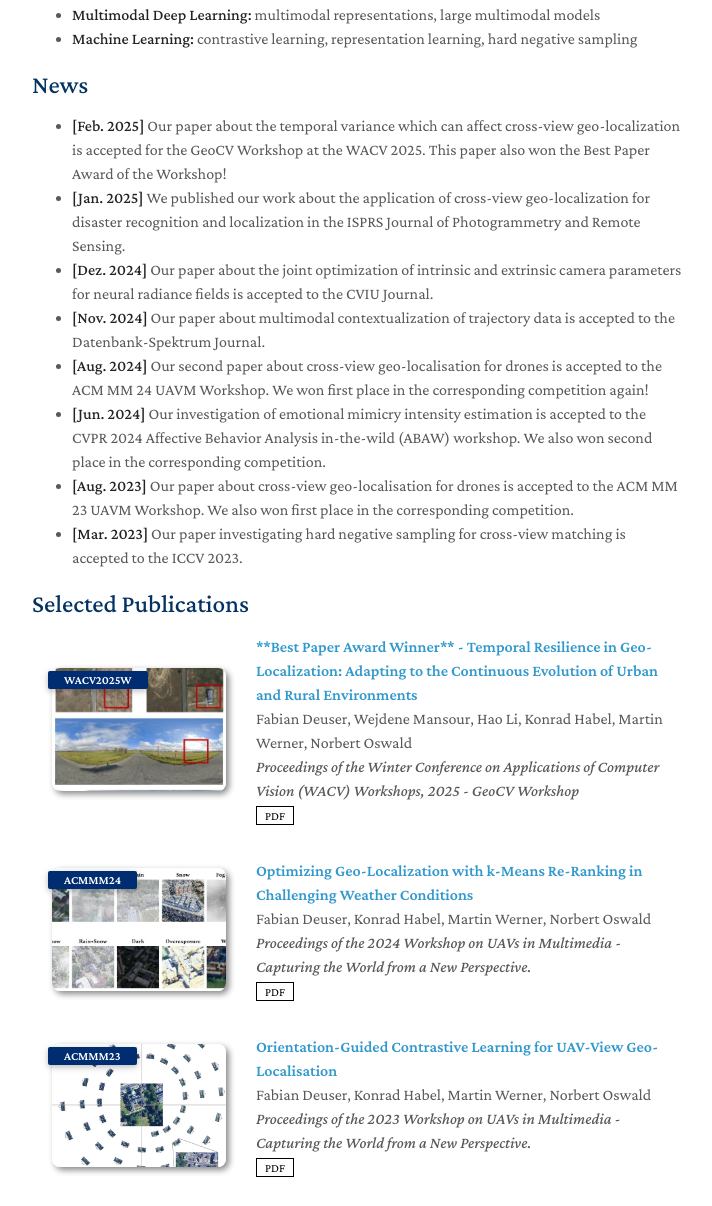
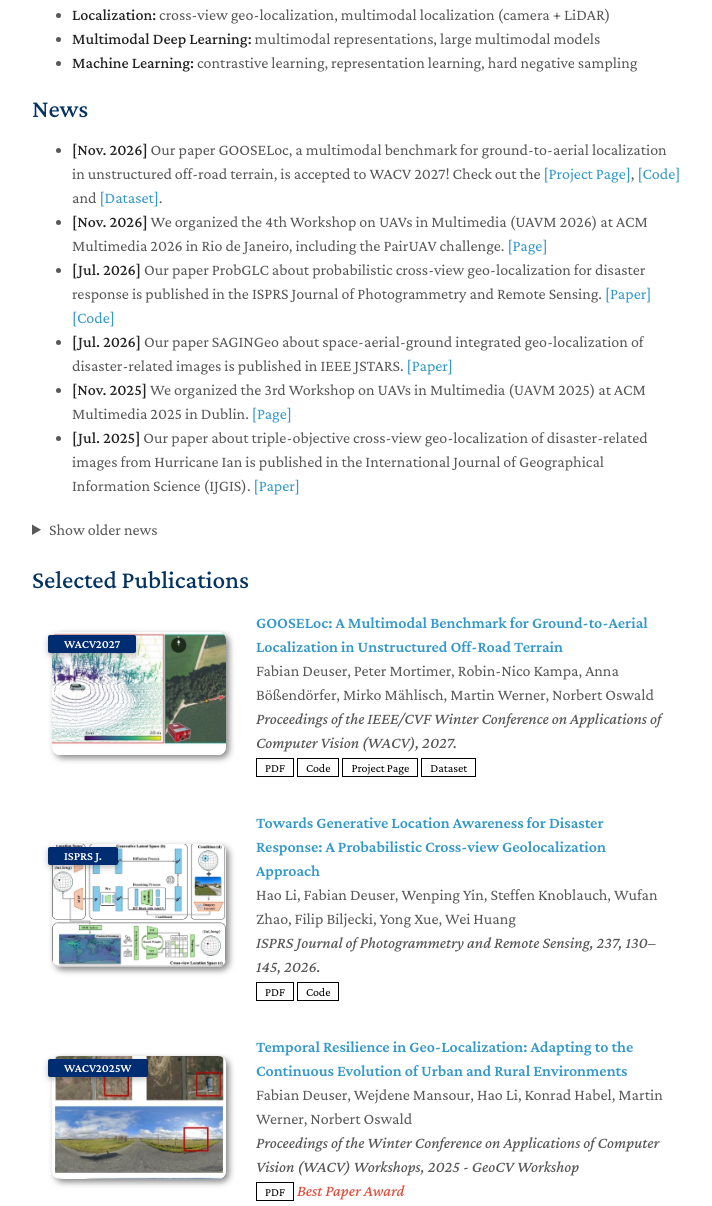
Before and after one commit to Skyy93/skyy93.github.io, a plain HTML site: page index.html in a window 1280 px wide. Shown: the part 380-1586 px from the top of the page, without its empty margins (438-1150 px from the left). Drawn offline with nearby package versions, Linux system fonts and the light colour scheme; some icons are missing.

Commit message:
Update website (Nov. 2026)
Co-Authored-By: Claude Opus 5.5 <noreply@anthropic.com>

```diff
--- a/index.html
+++ b/index.html
@@ -41,7 +41,7 @@
         <h1>Fabian Deuser</h1>
 
 
-        <position style="font-size:1.10rem;">Ph.D. Student</position>
+        <position style="font-size:1.10rem;">Ph.D. Candidate</position>
         <br>
 
 
@@ -58,6 +58,12 @@
 
         <a style="margin: 0 5px 0 0" href="https://scholar.google.com/citations?user=gVHdhvIAAAAJ&hl=en">
           <i class="ai ai-google-scholar" style="font-size:1.2rem"></i>
+        </a>
+
+
+
+        <a style="margin: 0 5px 0 0" href="https://orcid.org/0000-0003-4511-4223">
+          <i class="ai ai-orcid" style="font-size:1.2rem"></i>
         </a>
 
 
@@ -80,7 +86,7 @@
 
       <h2 id="about-me">About Me</h2>
 
-<p>I am a Ph.D. student at the University of the Bundeswehr Munich and the TUM. My research started with image retrieval for geo-localization, but has since shifted to more general approaches to sampling in deep learning. I am particularly interested in contrastive learning and the dynamics of sampling, and how they affect learning efficiency, generalization, and convergence speed. I also investigate how insights from multimodal learning and image synthesis can contribute to these challenges.</p>
+<p>I am a Ph.D. candidate at the University of the Bundeswehr Munich and the TUM and recently submitted my thesis. My research focuses on cross-view geo-localization, i.e., localizing ground-level images by matching them against aerial and satellite imagery, and on the contrastive learning and sampling strategies behind such retrieval models. Recently, I have extended this to multimodal localization with camera and LiDAR in unstructured off-road terrain and to geo-localization for disaster response.</p>
 
 <p>If you want to collaborate just write me a mail.</p>
 
@@ -88,6 +94,7 @@
 
 <ul>
   <li><strong>Computer Vision:</strong> image retrieval, cross-view image matching, image synthesis</li>
+  <li><strong>Localization:</strong> cross-view geo-localization, multimodal localization (camera + LiDAR)</li>
   <li><strong>Multimodal Deep Learning:</strong> multimodal representations, large multimodal models</li>
   <li><strong>Machine Learning:</strong> contrastive learning, representation learning, hard negative sampling</li>
 </ul>
@@ -95,9 +102,21 @@
 <h2 id="news">News</h2>
 
 <ul>
+  <li><strong>[Nov. 2026]</strong> Our paper GOOSELoc, a multimodal benchmark for ground-to-aerial localization in unstructured off-road terrain, is accepted to WACV 2027! Check out the <a href="https://gooseloc.github.io/">[Project Page]</a>, <a href="https://github.com/GOOSELoc/GOOSELoc">[Code]</a> and <a href="https://huggingface.co/datasets/Skyy93/GOOSELoc">[Dataset]</a>.</li>
+  <li><strong>[Nov. 2026]</strong> We organized the 4th Workshop on UAVs in Multimedia (UAVM 2026) at ACM Multimedia 2026 in Rio de Janeiro, including the PairUAV challenge. <a href="https://zdzheng.xyz/ACMMM2026Workshop-UAV">[Page]</a></li>
+  <li><strong>[Jul. 2026]</strong> Our paper ProbGLC about probabilistic cross-view geo-localization for disaster response is published in the ISPRS Journal of Photogrammetry and Remote Sensing. <a href="https://doi.org/10.1016/j.isprsjprs.2026.03.050">[Paper]</a> <a href="https://github.com/bobleegogogo/ProbGLC">[Code]</a></li>
+  <li><strong>[Jul. 2026]</strong> Our paper SAGINGeo about space-aerial-ground integrated geo-localization of disaster-related images is published in IEEE JSTARS. <a href="https://doi.org/10.1109/JSTARS.2026.3712316">[Paper]</a></li>
+  <li><strong>[Nov. 2025]</strong> We organized the 3rd Workshop on UAVs in Multimedia (UAVM 2025) at ACM Multimedia 2025 in Dublin. <a href="https://www.zdzheng.xyz/ACMMM2025Workshop-UAV/">[Page]</a></li>
+  <li><strong>[Jul. 2025]</strong> Our paper about triple-objective cross-view geo-localization of disaster-related images from Hurricane Ian is published in the International Journal of Geographical Information Science (IJGIS). <a href="https://doi.org/10.1080/13658816.2025.2524857">[Paper]</a></li>
+</ul>
+
+<details style="margin-bottom: 1.5em;">
+  <summary style="cursor: pointer;">Show older news</summary>
+
+  <ul>
     <li><strong>[Feb. 2025]</strong> Our paper about the temporal variance which can affect cross-view geo-localization is accepted for the GeoCV Workshop at the WACV 2025. This paper also won the Best Paper Award of the Workshop!</li>
     <li><strong>[Jan. 2025]</strong> We published our work about the application of cross-view geo-localization for disaster recognition and localization in the ISPRS Journal of Photogrammetry and Remote Sensing.</li>
-  <li><strong>[Dez. 2024]</strong> Our paper about the joint optimization of intrinsic and extrinsic camera parameters for neural radiance fields is accepted to the CVIU Journal.</li>
+    <li><strong>[Dec. 2024]</strong> Our paper about the joint optimization of intrinsic and extrinsic camera parameters for neural radiance fields is accepted to the CVIU Journal.</li>
     <li><strong>[Nov. 2024]</strong> Our paper about multimodal contextualization of trajectory data is accepted to the Datenbank-Spektrum Journal.</li>
     <li><strong>[Aug. 2024]</strong> Our second paper about cross-view geo-localisation for drones is accepted to the ACM MM 24 UAVM Workshop. We won first place in the corresponding competition again!</li>
     <li><strong>[Jun. 2024]</strong> Our investigation of emotional mimicry intensity estimation is accepted to the CVPR 2024 Affective Behavior Analysis in-the-wild (ABAW) workshop. We also won second place in the corresponding competition.</li>
@@ -105,10 +124,86 @@
     <li><strong>[Mar. 2023]</strong> Our paper investigating hard negative sampling for cross-view matching is accepted to the ICCV 2023.</li>
   </ul>
 
+</details>
+
 <h2 id="publications" style="margin: 2px 0px -15px;">Selected Publications</h2>
 
 <div class="publications">
 <ol class="bibliography">
+
+
+
+<li>
+<div class="pub-row">
+  <div class="col-sm-3 abbr" style="position: relative;padding-right: 15px;padding-left: 15px;">
+
+    <img src="./assets/img/gooseloc.jpg" class="teaser img-fluid z-depth-1" style="width=100;height=40%" />
+
+
+    <abbr class="badge">WACV2027</abbr>
+
+  </div>
+  <div class="col-sm-9" style="position: relative;padding-right: 15px;padding-left: 20px;">
+      <div class="title"><a href="https://arxiv.org/abs/2611.16162">GOOSELoc: A Multimodal Benchmark for Ground-to-Aerial Localization in Unstructured Off-Road Terrain</a></div>
+      <div class="author">Fabian Deuser, Peter Mortimer, Robin-Nico Kampa, Anna Bößendörfer, Mirko Mählisch, Martin Werner, Norbert Oswald</div>
+      <div class="periodical"><em>Proceedings of the IEEE/CVF Winter Conference on Applications of Computer Vision (WACV), 2027.</em>
+      </div>
+    <div class="links">
+
+      <a href="https://arxiv.org/abs/2611.16162" class="btn btn-sm z-depth-0" role="button" target="_blank" style="font-size:12px;">PDF</a>
+
+
+      <a href="https://github.com/GOOSELoc/GOOSELoc" class="btn btn-sm z-depth-0" role="button" target="_blank" style="font-size:12px;">Code</a>
+
+
+      <a href="https://gooseloc.github.io/" class="btn btn-sm z-depth-0" role="button" target="_blank" style="font-size:12px;">Project Page</a>
+
+
+
+
+      <a href="https://huggingface.co/datasets/Skyy93/GOOSELoc" class="btn btn-sm z-depth-0" role="button" target="_blank" style="font-size:12px;">Dataset</a>
+
+    </div>
+  </div>
+</div>
+</li>
+
+<br />
+
+
+
+<li>
+<div class="pub-row">
+  <div class="col-sm-3 abbr" style="position: relative;padding-right: 15px;padding-left: 15px;">
+
+    <img src="./assets/img/probglc.jpg" class="teaser img-fluid z-depth-1" style="width=100;height=40%" />
+
+
+    <abbr class="badge">ISPRS J.</abbr>
+
+  </div>
+  <div class="col-sm-9" style="position: relative;padding-right: 15px;padding-left: 20px;">
+      <div class="title"><a href="https://doi.org/10.1016/j.isprsjprs.2026.03.050">Towards Generative Location Awareness for Disaster Response: A Probabilistic Cross-view Geolocalization Approach</a></div>
+      <div class="author">Hao Li, Fabian Deuser, Wenping Yin, Steffen Knoblauch, Wufan Zhao, Filip Biljecki, Yong Xue, Wei Huang</div>
+      <div class="periodical"><em>ISPRS Journal of Photogrammetry and Remote Sensing, 237, 130–145, 2026.</em>
+      </div>
+    <div class="links">
+
+      <a href="https://doi.org/10.1016/j.isprsjprs.2026.03.050" class="btn btn-sm z-depth-0" role="button" target="_blank" style="font-size:12px;">PDF</a>
+
+
+      <a href="https://github.com/bobleegogogo/ProbGLC" class="btn btn-sm z-depth-0" role="button" target="_blank" style="font-size:12px;">Code</a>
+
+
+
+
+
+    </div>
+  </div>
+</div>
+</li>
+
+<br />
 
 
 
@@ -123,7 +218,7 @@
 
   </div>
   <div class="col-sm-9" style="position: relative;padding-right: 15px;padding-left: 20px;">
-      <div class="title"><a href="https://openaccess.thecvf.com/content/WACV2025W/GeoCV/html/Deuser_Temporal_Resilience_in_Geo-Localization_Adapting_to_the_Continuous_Evolution_of_WACVW_2025_paper.html">**Best Paper Award Winner** - Temporal Resilience in Geo-Localization: Adapting to the Continuous Evolution of Urban and Rural Environments</a></div>
+      <div class="title"><a href="https://openaccess.thecvf.com/content/WACV2025W/GeoCV/html/Deuser_Temporal_Resilience_in_Geo-Localization_Adapting_to_the_Continuous_Evolution_of_WACVW_2025_paper.html">Temporal Resilience in Geo-Localization: Adapting to the Continuous Evolution of Urban and Rural Environments</a></div>
       <div class="author">Fabian Deuser, Wejdene Mansour, Hao Li, Konrad Habel, Martin Werner, Norbert Oswald</div>
       <div class="periodical"><em>Proceedings of the Winter Conference on Applications of Computer Vision (WACV) Workshops, 2025 - GeoCV Workshop</em>
       </div>
@@ -135,7 +230,7 @@
 
 
 
-      <strong> <i style="color:#e74d3c"></i></strong>
+      <strong> <i style="color:#e74d3c">Best Paper Award</i></strong>
 
 
     </div>
@@ -297,6 +392,9 @@
 <h2 id="awards-and-competitions">Awards and Competitions</h2>
 
 <ul>
+  <li>1st Place ACM MM 2025 - GroMo Challenge (Multi-View Plant Phenotyping) - Plant Age Prediction &amp; Leaf Count Estimation <a href="https://dl.acm.org/doi/abs/10.1145/3746027.3762085">[Paper]</a></li>
+  <li>1st Place CVPR 2025 - Affective Behavior Analysis in-the-wild (ABAW) - Emotional Mimicry Intensity Challenge <a href="https://affective-behavior-analysis-in-the-wild.github.io/8th/">[Page]</a> <a href="https://arxiv.org/abs/2504.11460">[Paper]</a></li>
+  <li>2nd Place CVPR 2025 - Affective Behavior Analysis in-the-wild (ABAW) - Behavioral Ambivalence/Hesitancy Challenge <a href="https://affective-behavior-analysis-in-the-wild.github.io/8th/">[Page]</a></li>
   <li>Best Paper Award WACV 2025 - GeoCV Workshop <a href="https://sites.google.com/view/geocv/home?authuser=0">[Page]</a></li>
   <li>1st Place ACM MM 2024 - UAVs in Multimedia: Capturing the World from a New Perspective Challenge <a href="https://www.zdzheng.xyz/ACMMM2024Workshop-UAV/">[Page]</a></li>
   <li>2nd Place CVPR 2024 - SoccerNet Challenge - Ball Action Spotting <a href="https://www.soccer-net.org/challenges/2024">[Page]</a></li>
@@ -314,6 +412,7 @@
 <ul>
   <li>Workshop Organizer:
     <ul>
+      <li>ACM Multimedia 2026 UAVM Workshop <a href="https://zdzheng.xyz/ACMMM2026Workshop-UAV">[Page]</a></li>
       <li>ACM Multimedia 2025 UAVM Workshop <a href="https://www.zdzheng.xyz/ACMMM2025Workshop-UAV/">[Page]</a></li>
     </ul>
   </li>
@@ -333,7 +432,10 @@
   <li>Journal Reviewer:
     <ul>
       <li>IEEE Transactions on Image Processing</li>
+      <li>IEEE Transactions on Multimedia</li>
       <li>IEEE Transactions on Circuits and Systems for Video Technology</li>
+      <li>Pattern Recognition (Elsevier)</li>
+      <li>ISPRS Journal of Photogrammetry and Remote Sensing</li>
     </ul>
   </li>
 </ul>
```
Also changed, not shown: assets/img/gooseloc.jpg (added), assets/img/probglc.jpg (added). Lines whose indentation alone changed are shown as unchanged.
